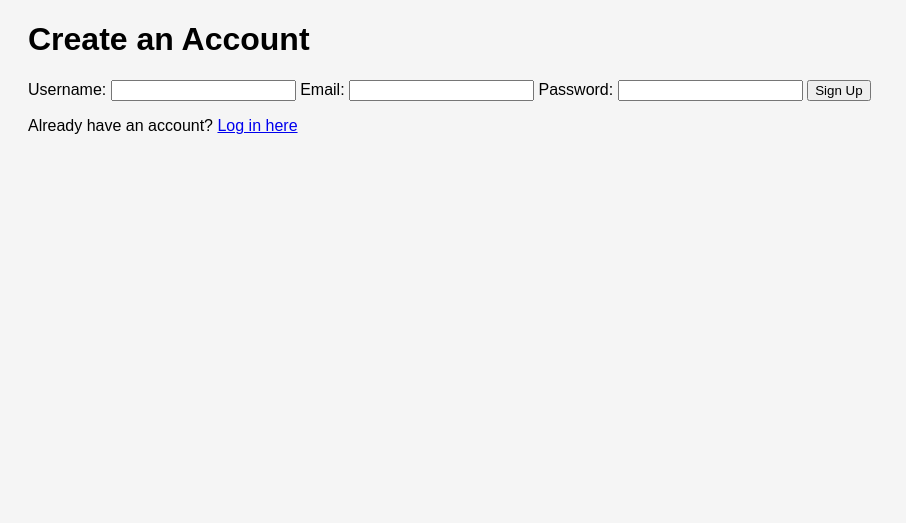
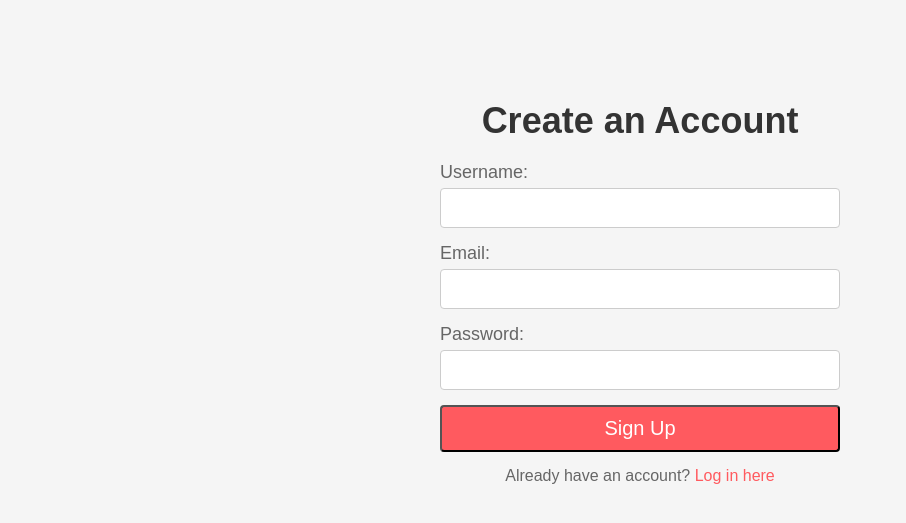
Before and after one commit to AnozieChibuike/webChatO, a Flask app: page /signup in a window 1280 px wide. Shown: the part 46-569 px from the top of the page, without its empty margins (0-906 px from the left). Run offline with Flask 3, Linux system fonts and the light colour scheme.

Commit message:
Update signup.html.jinja

```diff
--- a/app/templates/signup.html.jinja
+++ b/app/templates/signup.html.jinja
@@ -1,6 +1,75 @@
 {% extends 'base.html.jinja' %}
 
 {% block content %}
+
+   <style>
+    /* Custom CSS styles for the signup page */
+    .signup-container {
+        text-align: center;
+        margin-top: 100px;
+    }
+
+    .signup-container h1 {
+        font-size: 36px;
+        color: #333;
+        margin-bottom: 20px;
+    }
+
+    .signup-container form {
+        display: flex;
+        flex-direction: column;
+        max-width: 400px;
+        margin-left: auto;
+        margin-right: auto;
+    }
+
+    .signup-container label {
+        font-size: 18px;
+        color: #666;
+        margin-bottom: 5px;
+        text-align: left;
+    }
+
+    .signup-container input {
+        padding: 10px;
+        margin-bottom: 15px;
+        font-size: 16px;
+        border-radius: 4px;
+        border: 1px solid #ccc;
+    }
+
+    .signup-btn {
+        display: inline-block;
+        padding: 10px 20px;
+        background-color: #FF5A5F;
+        color: #fff;
+        font-size: 20px;
+        text-decoration: none;
+        border-radius: 4px;
+        transition: background-color 0.3s;
+        cursor: pointer;
+    }
+
+    .signup-btn:hover {
+        background-color: #E5484D;
+    }
+
+    .signup-container p {
+        font-size: 16px;
+        color: #666;
+        margin-top: 15px;
+    }
+
+    .signup-container p a {
+        color: #FF5A5F;
+        text-decoration: none;
+    }
+</style>
+
+
+
+
+
     <div class="signup-container">
         <h1>Create an Account</h1>
         <form action="/signup" method="POST">
```
